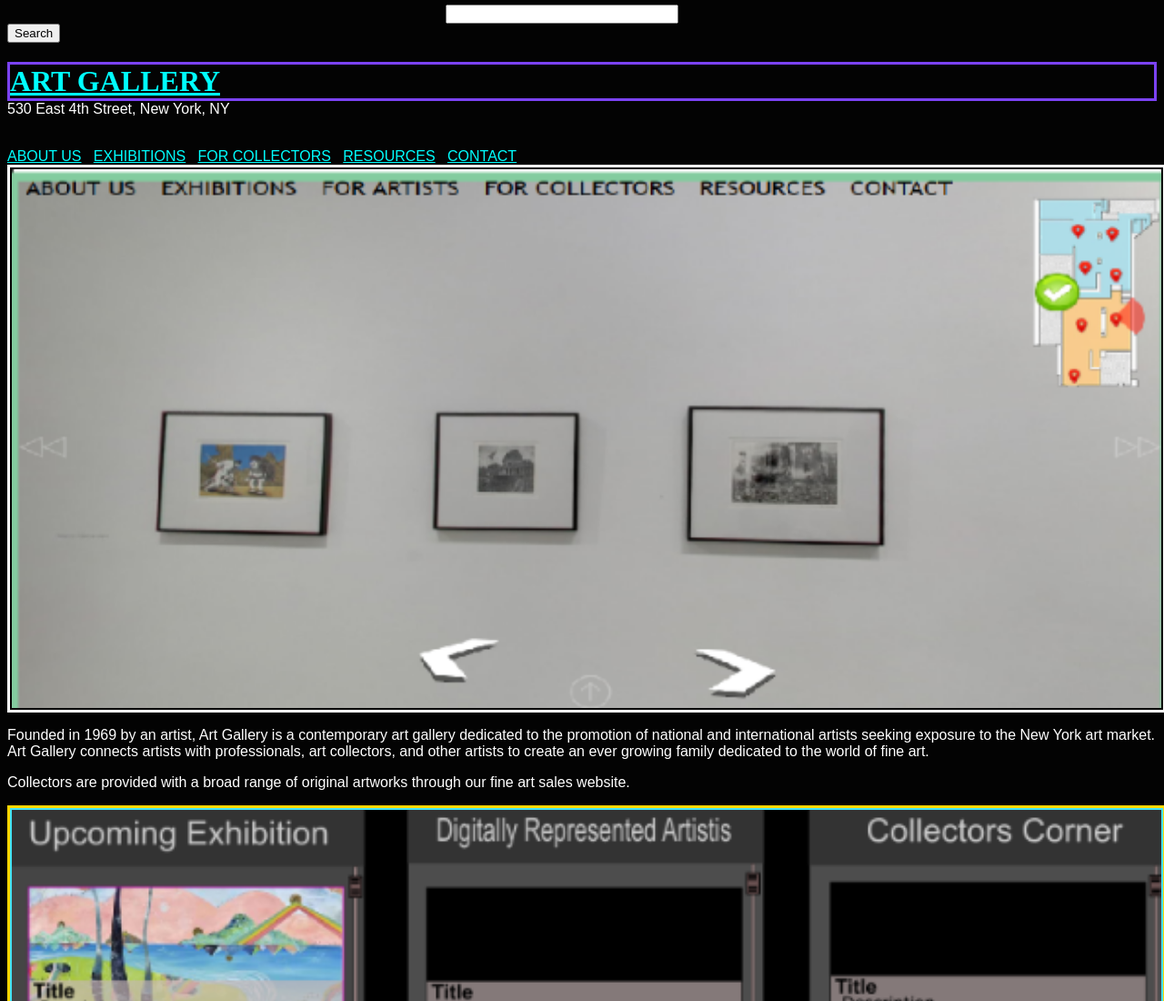
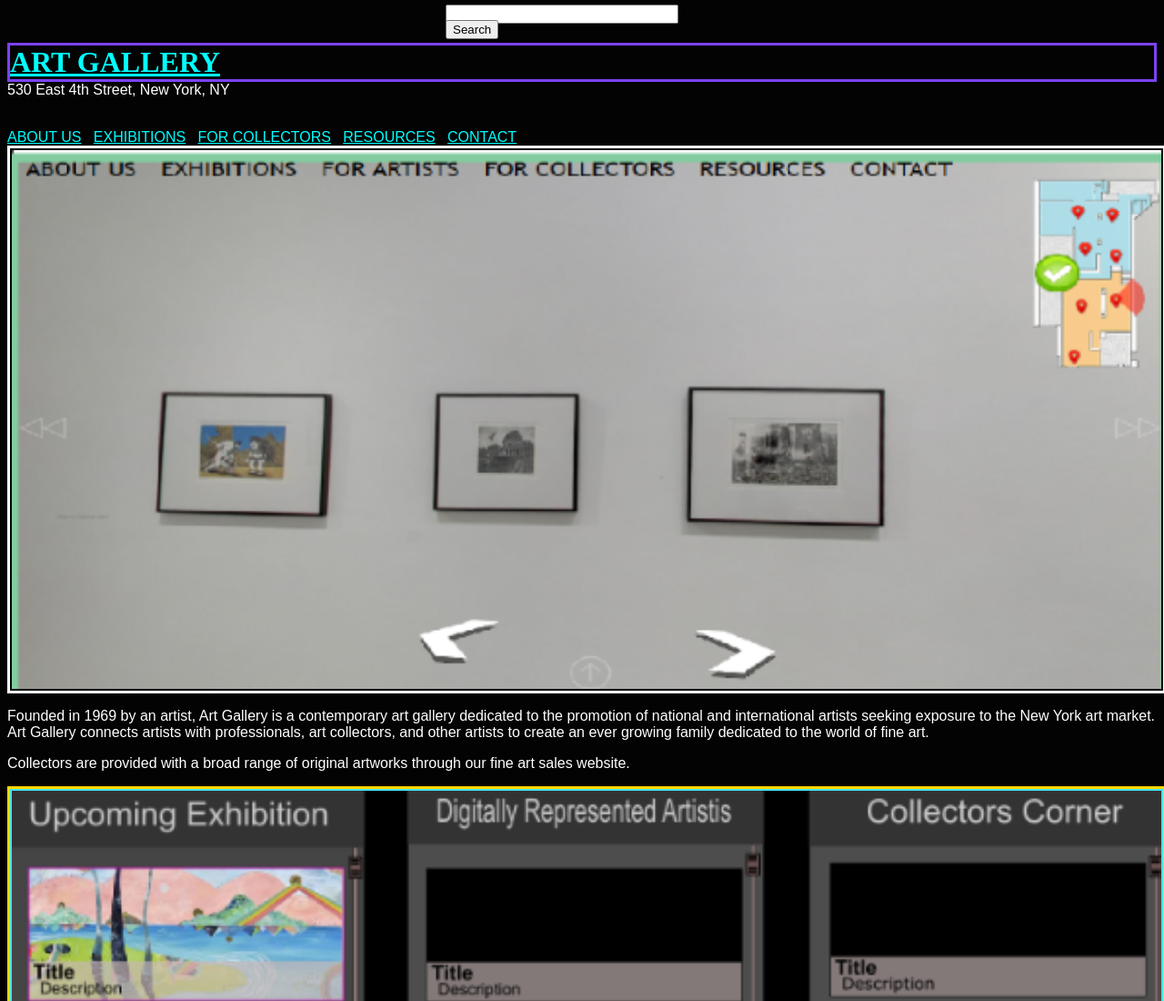
Before and after one commit to tawnjovi/ICT_420_Spring, a plain HTML site: page index.html in a window 1280 px wide. Shown: the top 1100 px of the page at 91% size. Drawn offline with Linux system fonts and the light colour scheme.

Commit message:
Update style.css

```diff
--- a/styles/style.css
+++ b/styles/style.css
@@ -49,3 +49,7 @@ left: 490px;}
 textarea{resize: none;
   height: 15px;
 width: 250px;}
+
+input{position: fixed;
+  top: 22px;
+left: 490px;}
```
